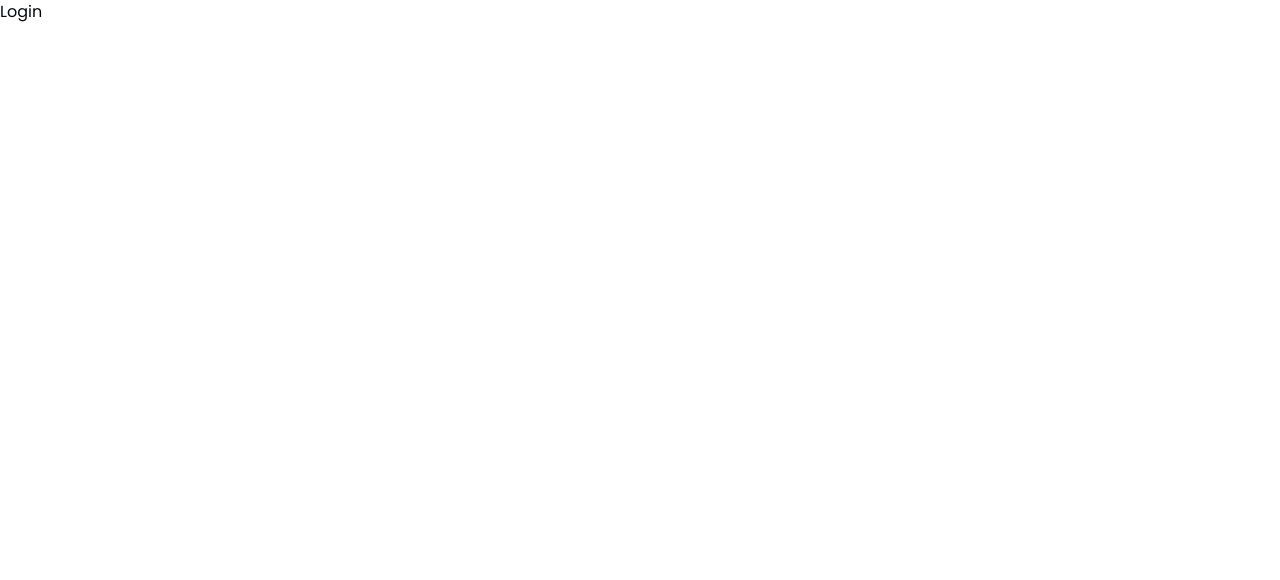
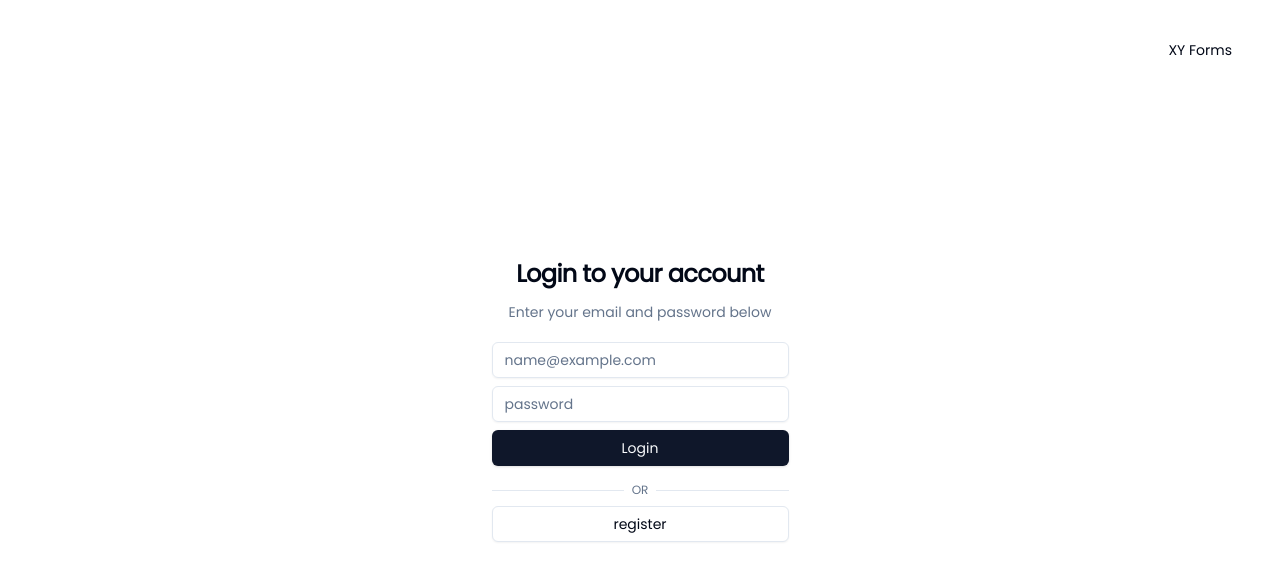
Before and after one commit to faddalibrahim/google-forms-lite, a Next.js app: page /auth/login in a window 1280 px wide. Shown: the top 580 px of the page. Built offline with nearby package versions, Linux system fonts and the light colour scheme.

Commit message:
feat: create ui for login page

```diff
--- a/src/app/auth/login/page.tsx
+++ b/src/app/auth/login/page.tsx
@@ -1,3 +1,98 @@
+"use client";
+
+import * as React from "react";
+
+import { cn } from "@/lib/utils";
+import { Icons } from "@/components/icons/Icons";
+import { Button, buttonVariants } from "@/components/ui/button";
+import { Input } from "@/components/ui/input";
+import { Label } from "@/components/ui/label";
+import Link from "next/link"
+
+
 export default function Login() {
-  return <h1>Login</h1>;
+  const [isLoading, setIsLoading] = React.useState<boolean>(false);
+
+  async function onSubmit(event: React.SyntheticEvent) {
+    event.preventDefault();
+    setIsLoading(true);
+
+    setTimeout(() => {
+      setIsLoading(false);
+    }, 3000);
+  }
+
+  return (
+    <div className="h-screen flex flex-col items-center justify-center px-5">
+      <Link
+        href="/"
+        className={cn(
+          buttonVariants({ variant: "ghost" }),
+          "absolute right-4 top-4 md:right-8 md:top-8"
+        )}
+      >
+        XY Forms
+      </Link>
+      <form onSubmit={onSubmit} className="flex flex-col gap-5">
+        <center>
+          <h1 className="text-2xl font-semibold tracking-tight mb-3">
+            Login to your account
+          </h1>
+          <p className="text-sm text-muted-foreground">
+            Enter your email and password below
+          </p>
+        </center>
+        <div className="grid gap-2">
+          <div className="grid gap-1">
+            <Label className="sr-only" htmlFor="email">
+              Email
+            </Label>
+            <Input
+              id="email"
+              placeholder="name@example.com"
+              type="email"
+              autoCapitalize="none"
+              autoCorrect="off"
+              disabled={isLoading}
+            />
+          </div>
+          <div className="grid gap-1">
+            <Label className="sr-only" htmlFor="password">
+              Password
+            </Label>
+            <Input
+              id="password"
+              placeholder="password"
+              type="password"
+              autoCapitalize="none"
+              autoCorrect="off"
+              disabled={isLoading}
+            />
+          </div>
+          <Button disabled={isLoading}>
+            {isLoading && (
+              <Icons.spinner className="mr-2 h-4 w-4 animate-spin" />
+            )}
+            Login
+          </Button>
+          <div className="relative mt-2">
+            <div className="absolute inset-0 flex items-center">
+            <span className="w-full border-t" />
+            </div>
+            <div className="relative flex justify-center text-xs uppercase">
+            <span className="bg-background px-2 text-muted-foreground">
+                Or
+            </span>
+            </div>
+        </div>
+        <Button variant="outline" type="button" disabled={isLoading}>
+            <Link href="/auth/register">
+                register
+            </Link>
+        </Button>
+
+        </div>
+      </form>
+    </div>
+  );
 }
```
